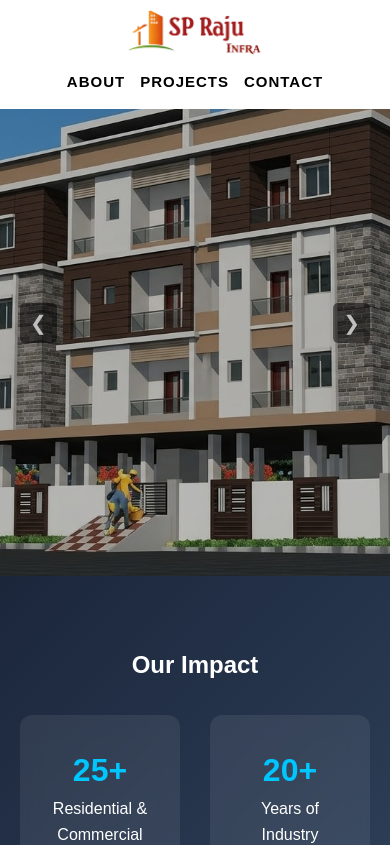
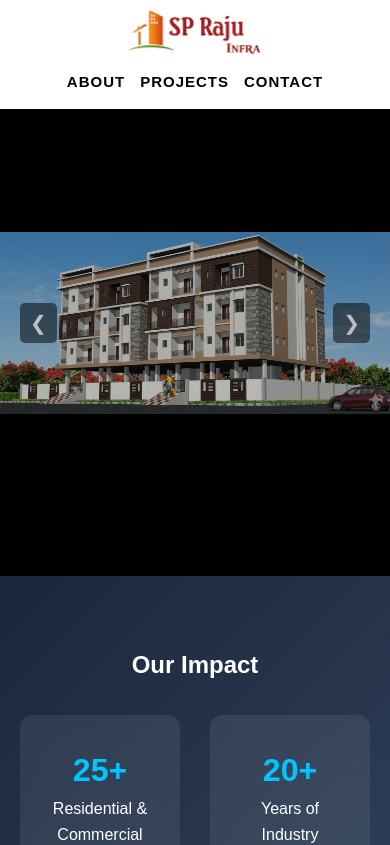
Before and after one commit to 2000090079/SP-RAJU-INFRA, a React (Vite) app in the folder Frontend/: page / in a window 390 px wide. Shown: the top 845 px of the page. Built offline with nearby package versions, Linux system fonts and the light colour scheme; no server answers.

Commit message:
Fixed mobile hero image fit

```diff
--- a/Frontend/src/styles/global.css
+++ b/Frontend/src/styles/global.css
@@ -847,6 +847,11 @@ margin-top:40px;
     height:60vh;
   }
 
+  .slide img{
+  object-fit:contain;
+  background:#000;
+}
+
   .arrow{
     font-size:20px;
     padding:8px 10px;
```
